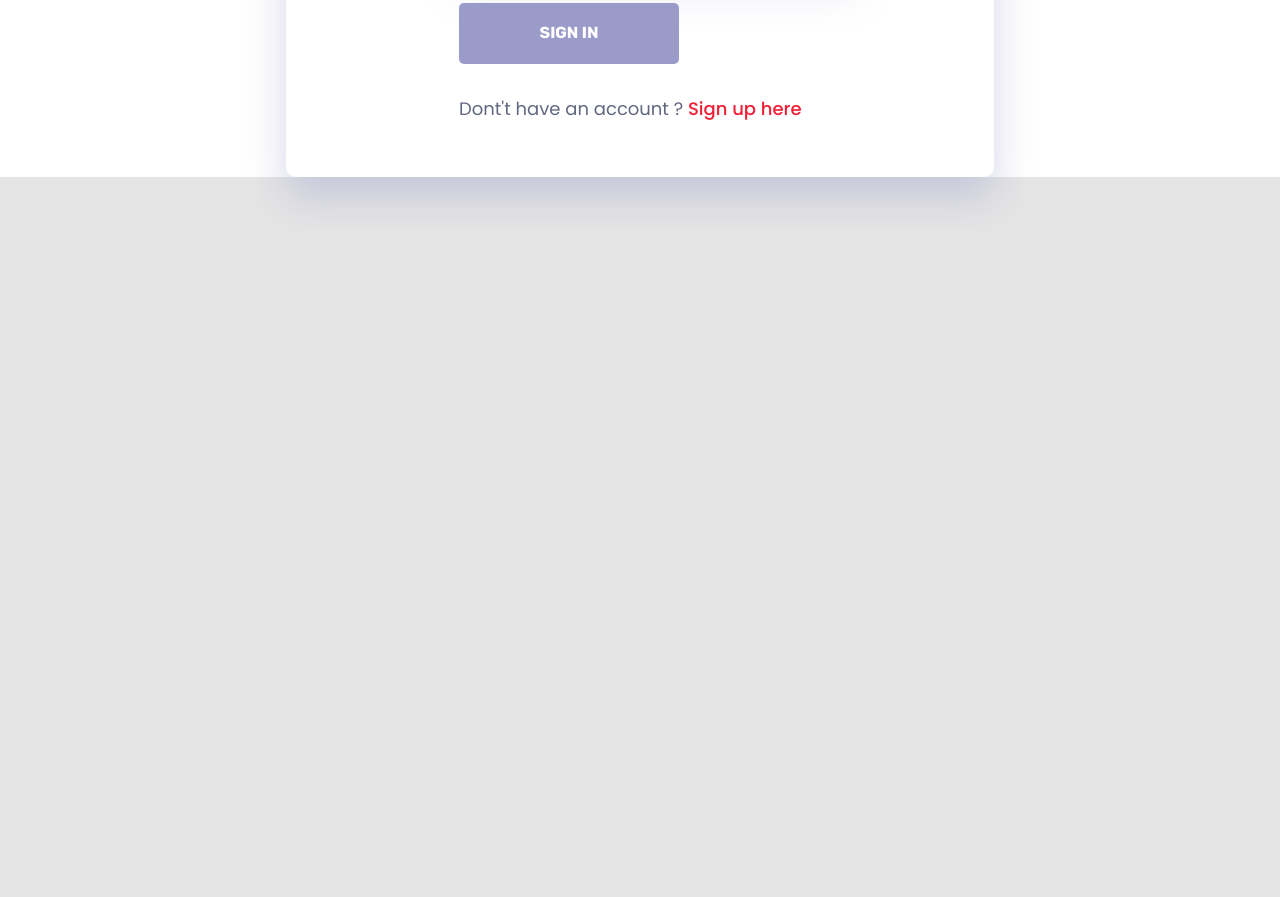
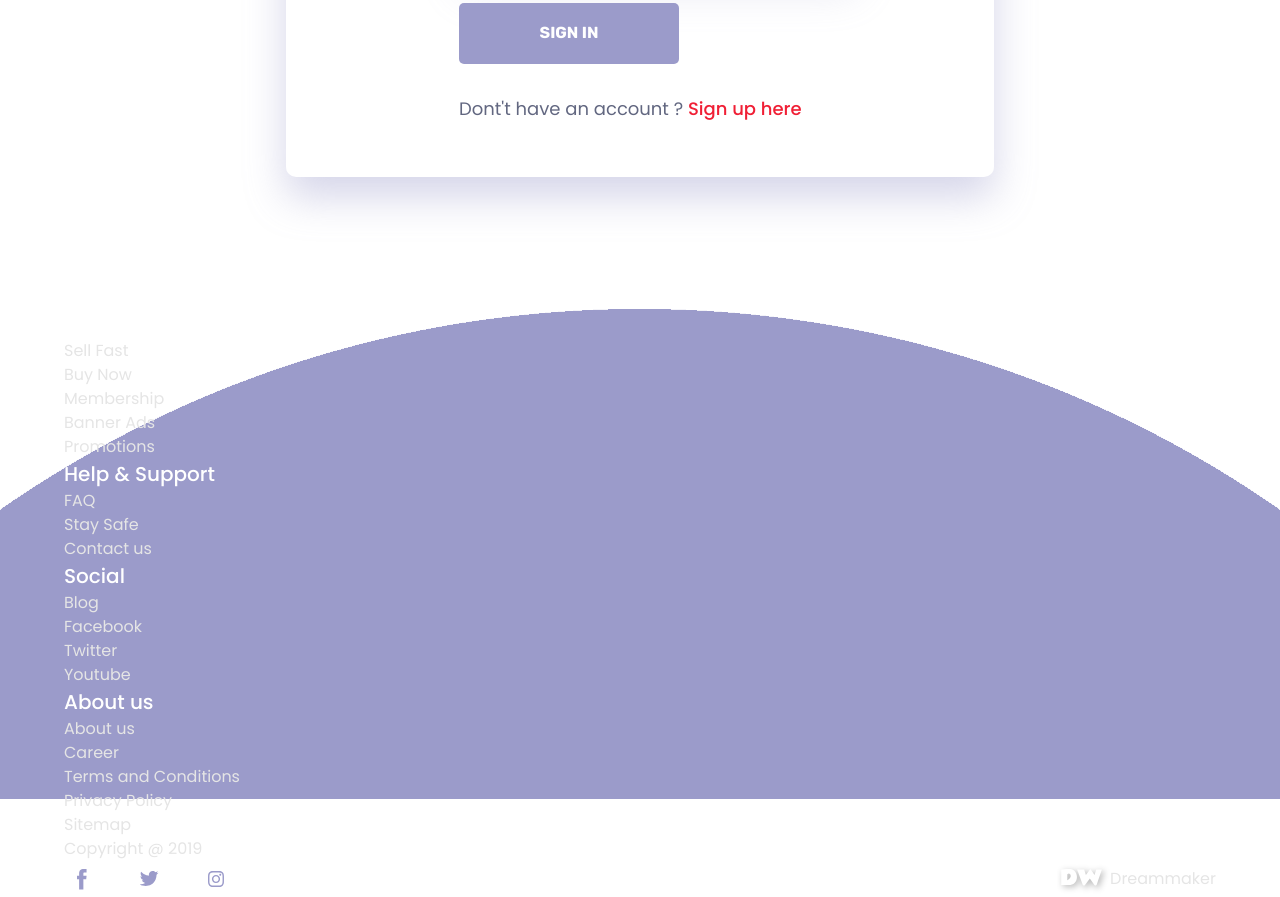
Before and after one commit to gdfederici/FELP06-ConsultantLandingPage, a website built with webpack: page src/index.html in a window 1280 px wide. Shown: the part 7196-8093 px from the top of the page. Before the commit the page ends 7505 px from the top, so only its background shows below. Built offline with nearby package versions, Linux system fonts and the light colour scheme.

Commit message:
Footer (html + css).

```diff
--- a/src/css/_font.scss
+++ b/src/css/_font.scss
@@ -261,3 +261,10 @@ h6 {
         font-weight: $font_semibold;
     }
 }
+
+
+/*** FOOTER ***/
+footer {
+    line-height: $line-height_footer;
+    font-size: $font-size_s;
+}
--- a/src/css/_main.scss
+++ b/src/css/_main.scss
@@ -335,3 +335,48 @@
         }
     }
 }
+
+
+/*** FOOTER ***/
+footer {
+    min-height: 490px;
+    padding: 0 245px 0 243px;
+    &-widget {
+        display: flex;
+        justify-content: space-between;
+        width: 842px;
+        margin: 0 auto;
+        padding: 177px 0 79px 0;
+        & ul {
+            margin-top: 12px;
+        }
+    }
+    &-end {
+        display: flex;
+        justify-content: space-between;
+        align-items: center;
+    }
+}
+
+.end {
+    &-right {
+        display: flex;
+        justify-content: space-between;
+        align-items: center;
+    }
+    &-social {
+        display: flex;
+        justify-content: first baseline;
+        padding-right: 123px;
+        & img {
+            margin-left: 31px;
+            &:first-child {
+                margin-left: 0;
+            }
+        }
+    }
+    &-logo {
+        display: flex;
+        align-items: center;
+    }
+}
--- a/src/css/_responsive.scss
+++ b/src/css/_responsive.scss
@@ -3,7 +3,6 @@
 /*** ------------------------- *** ------------------------- *** ------------------------- *** ------------------------- ***/
 
 @media screen and (max-width: $layout-max) {
-
 /*** HEADER ***/
     .header {
         &-navbar {
@@ -65,17 +64,25 @@
     }
 
 
+/*** FOOTER ***/
+    footer {
+        padding: 0 5%;
+    }
 
 }
-
-
-/*** ------------------------- *** ------------------------- *** ------------------------- *** ------------------------- ***/
-
 
 /*** ------------------------- *** ------------------------- *** ------------------------- *** ------------------------- ***/
 
 @media screen and (max-width: $breakpoint) {
+    /*** FOOTER ***/
+        .footer-widget {
+            width: 90%;
+        }
+    }
 
+/*** ------------------------- *** ------------------------- *** ------------------------- *** ------------------------- ***/
+
+@media screen and (max-width: $breakpoint) {
 /*** HEADER ***/
     .navbar {
         &-logo {
@@ -240,4 +247,33 @@
     }
 
 
+/*** FOOTER ***/
+    footer {
+        background-color: #9B9BCA;
+        &-widget {
+            flex-direction: column;
+            padding: 75px 0 25px 0;
+            width: auto;
+            text-align: center;
+            & ul {
+                margin-bottom: 25px;
+            }
+        }
+        &-end {
+            flex-direction: column;
+            & div {
+                margin: 10px auto;
+            }
+        }
+    }
+
+    .end {
+        &-right {
+            flex-direction: column;
+        }
+        &-social {
+            padding-right: 0;
+        }
+    }
+
 }
--- a/src/css/_theme.scss
+++ b/src/css/_theme.scss
@@ -199,3 +199,17 @@ h6 { color: $color-h6; }
         }
     }
 }
+
+
+/*** FOOTER ***/
+footer {
+    background: url(../img/back_footer-circle.png) no-repeat top;
+    color: $color-text_footer;
+    & a {
+        color: $color-text_footer;
+        text-decoration: none;
+        &:hover {
+            text-decoration: underline;
+        }
+    }
+}
--- a/src/index.html
+++ b/src/index.html
@@ -397,6 +397,67 @@
 
         </main>
 
+
+        <footer>
+            <div class="footer-widget widget">
+                <div class="widget-f1">
+                    <h6>Learn More</h6>
+                    <ul>
+                        <li><a href="#">Sell Fast</a></li>
+                        <li><a href="#">Buy Now</a></li>
+                        <li><a href="#">Membership</a></li>
+                        <li><a href="#">Banner Ads</a></li>
+                        <li><a href="#">Promotions</a></li>
+                    </ul>
+                </div>
+                <div class="widget-f2">
+                    <h6>Help & Support</h6>
+                    <ul>
+                        <li><a href="#">FAQ</a></li>
+                        <li><a href="#">Stay Safe</a></li>
+                        <li><a href="#">Contact us</a></li>
+                    </ul>
+                </div>
+                <div class="widget-f3">
+                    <h6>Social</h6>
+                    <ul>
+                        <li><a href="#">Blog</a></li>
+                        <li><a href="#">Facebook</a></li>
+                        <li><a href="#">Twitter</a></li>
+                        <li><a href="#">Youtube</a></li>
+                    </ul>
+                </div>
+                <div class="widget-f1">
+                    <h6>About us</h6>
+                    <ul>
+                        <li><a href="#">About us</a></li>
+                        <li><a href="#">Career</a></li>
+                        <li><a href="#">Terms and Conditions</a></li>
+                        <li><a href="#">Privacy Policy</a></li>
+                        <li><a href="#">Sitemap</a></li>
+                    </ul>
+                </div>
+            </div> <!-- footer-widget -->
+
+            <div class="footer-end end">
+                <div class="end-left">
+                    <p>Copyright @ 2019</p>
+                </div>
+                <div class="end-right">
+                    <div class="end-social">
+                        <img src="img/ico_facebook.svg" width="36" height="36" loading="lazy" alt="Facebook">
+                        <img src="img/ico_twitter.svg" width="36" height="36" loading="lazy" alt="Twitter">
+                        <img src="img/ico_youtube.svg" width="36" height="36" loading="lazy" alt="Youtube">
+                    </div>
+                    <div class="end-logo">
+                        <img src="img/logo-dw_footer.svg" width="53" height="30" loading="lazy" alt="Logo Dreammaker">
+                        <p>Dreammaker</p>
+                    </div>
+                </div>
+            </div> <!-- end -->
+
+        </footer>
+
     </div> <!-- content -->
 
     <script src="scripts/index.js"></script>
```
